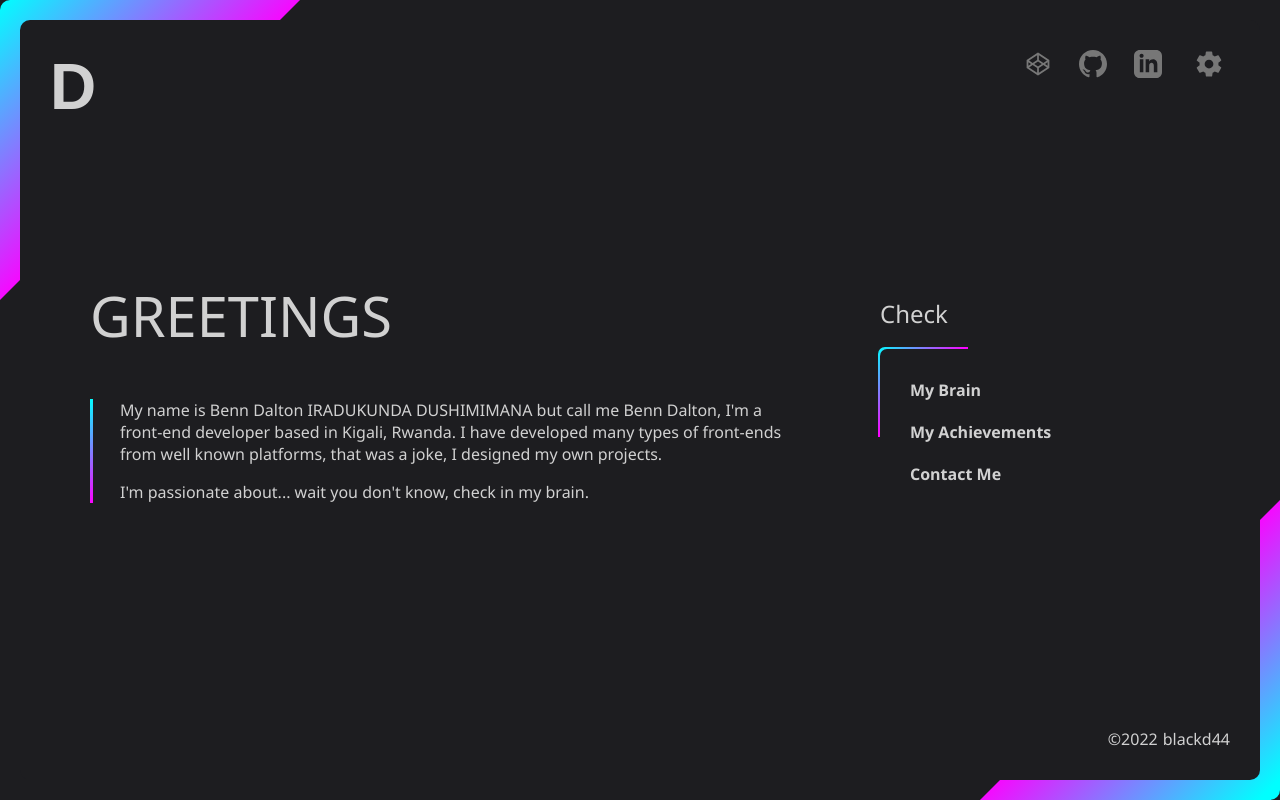
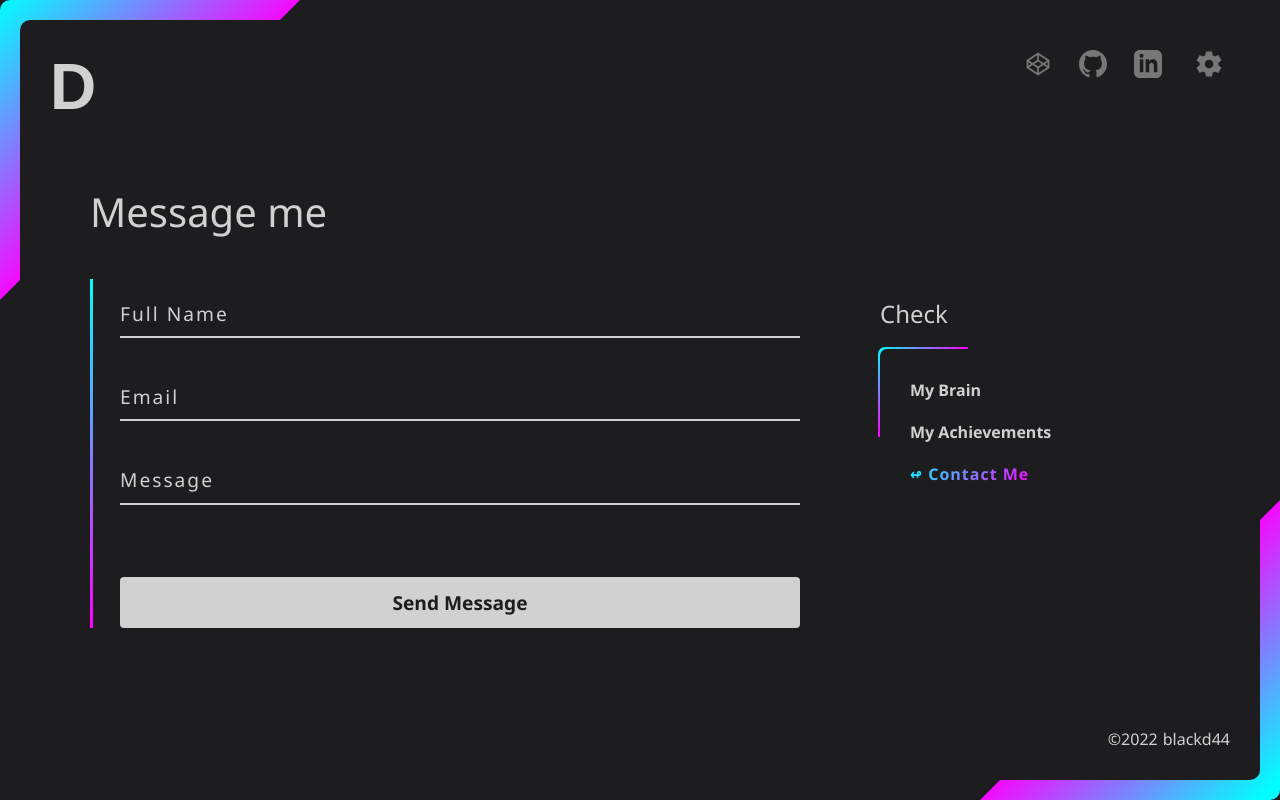
Before and after one commit to blackd44/mine, a Next.js app: page /contact in a window 1280 px wide. Built offline with nearby package versions, Linux system fonts and the light colour scheme.

Commit message:
adding the contact page - Day 4

```diff
--- a/components/content.js
+++ b/components/content.js
@@ -23,7 +23,7 @@ const Content = ({ children, type }) => {
                                     <Link href=''><span>my Achievements</span></Link>
                                 </div>
                                 <div>
-                                    <Link href=''><span>contact me</span></Link>
+                                    <Link href={router.pathname == '/contact' ? '/' : '/contact'} className={(router.pathname == '/contact' ? 'active' : '') + ' ' + (router.pathname.includes('/contact') ? 'inside' : '')}><span>contact me</span></Link>
                                 </div>
                             </div>
                         </div>
--- a/components/header.js
+++ b/components/header.js
@@ -1,9 +1,6 @@
 import Link from "next/link";
 import { useEffect, useState } from "react";
-import CodepenSvg from "./svg/codepen";
-import GithubSvg from "./svg/github";
-import LinkedinSvg from "./svg/linkedin";
-import Settings from "./svg/settings";
+import { CodepenSvg, GithubSvg, LinkedinSvg, Settings } from "./svg";
 
 const Header = () => {
     let [lineColor1Value, setLineColor1] = useState('#00ffff')
--- a/components/layout.js
+++ b/components/layout.js
@@ -9,7 +9,6 @@ const Layout = ({ children }) => {
             <Head>
                 <title>BlackD44</title>
             </Head>
-            <Mouse />
             <div className="main-container">
                 <div className="main-container-outer">
                     <div className="main-container-inner">
@@ -21,6 +20,7 @@ const Layout = ({ children }) => {
                     </div>
                 </div>
             </div>
+            <Mouse />
         </>
     );
 }
--- /dev/null
+++ b/components/svg/index.js
@@ -0,0 +1,11 @@
+import GithubSvg from "./github";
+import LinkedinSvg from "./linkedin";
+import Settings from "./settings";
+import CodepenSvg from "./codepen";
+
+module.exports = {
+    GithubSvg,
+    LinkedinSvg,
+    Settings,
+    CodepenSvg,
+}
--- /dev/null
+++ b/pages/contact/index.js
@@ -0,0 +1,43 @@
+import Head from "next/head";
+import Content from "../../components/content";
+
+const Contacts = () => {
+    return (
+        <>
+            <Head>
+                <title>Contact | BlackD44</title>
+            </Head>
+            <Content type="links">
+                <h3><span data-cursor-filter="invert(1)" data-cursor-size="50px">Message me </span></h3>
+                <div>
+                    <form>
+                        <div>
+                            <label>
+                                <span>Full Name</span>
+                                <input type='text' required />
+                            </label>
+                        </div>
+                        <div>
+                            <label>
+                                <span>Email</span>
+                                <input type='email' required />
+                            </label>
+                        </div>
+                        <div>
+                            <label>
+                                <span>Message</span>
+                                <textarea onChange={(e) => {
+                                    e.target.style.height = e.target.scrollHeight + "px"
+                                }
+                                } required />
+                            </label>
+                        </div>
+                        <button data-cursor-filter="invert(1)" data-cursor-size="40px">Send Message</button>
+                    </form>
+                </div>
+            </Content>
+        </>
+    );
+}
+
+export default Contacts;
--- a/styles/globals.scss
+++ b/styles/globals.scss
@@ -369,9 +369,99 @@ main {
       >div {
         padding-left: calc(var(--padding-size) + 10px);
         position: relative;
+
+        div:has(input, textarea, select) {
+          margin-bottom: 1.5rem;
+
+          >label {
+            @include flexColumns;
+            position: relative;
+            padding: 0 0 10px;
+            min-height: 40px;
+            height: fit-content;
+            border-bottom: 2px solid currentColor;
+
+            >span {
+              display: inline-block;
+              width: 100%;
+              background: var(--color-dark);
+              position: absolute;
+              translate: 0 21px 0;
+              font-size: 120%;
+              letter-spacing: 2px;
+              transition: var(--fast-transition-speed) ease;
+            }
+
+            input,
+            textarea,
+            select {
+              @include fill;
+              margin: 20px 0 0;
+              padding: 0;
+              border: none;
+              background-color: transparent;
+              color: var(--color-bright);
+              outline: none;
+              font-size: 120%;
+            }
+
+            textarea {
+              padding-bottom: .5rem;
+              resize: none;
+              height: 38px;
+            }
+          }
+
+          >label:has(input:valid,
+            textarea:valid,
+            select:valid,
+            input:focus,
+            textarea:focus,
+            select:focus) {
+            >span {
+              font-size: 80%;
+              translate: 0 0 0;
+            }
+          }
+
+          >label:has(textarea) {
+            height: fit-content;
+            padding-bottom: 0;
+          }
+        }
+
+        button {
+          width: 100%;
+          padding: 0.7rem;
+          border: 1px solid transparent;
+          border-radius: 4px;
+          background: var(--color-bright);
+          color: var(--color-dark);
+          font-size: 120%;
+          font-weight: bold;
+          margin-top: 3rem;
+        }
+
+        button:hover {
+          box-shadow: 0 0 1.5rem var(--color-hidden);
+        }
+
+        button:disabled {
+          border-color: currentColor;
+          background-color: var(--color-dark);
+          color: var(--color-hidden);
+        }
       }
 
-      >div::after {
+      @media screen and (max-width: 900px) {
+        >div {
+          form {
+            padding-right: calc(var(--padding-size) + 10px);
+          }
+        }
+      }
+
+      >div::before {
         content: '';
         height: 100%;
         width: var(--sm-line-width);
@@ -430,15 +520,15 @@ footer {
 }
 
 ::-webkit-scrollbar-track {
-  background: #fff4;
+  background: #fff1;
 }
 
 ::-webkit-scrollbar-thumb {
-  background: var(--color-active);
+  background: var(--linear-gradient-medium);
 }
 
 ::-webkit-scrollbar-thumb:hover {
-  background: var(--color-active-2);
+  background: var(--linear-gradient-medium-invert);
 }
 
 .linear-gradient-md {
@@ -460,6 +550,8 @@ footer {
   border: 2px solid currentColor;
   border-width: 0;
   translate: -100px -100px;
+  top: 0;
+  left: 0;
 
   >div {
     position: absolute;
--- a/styles/variable.scss
+++ b/styles/variable.scss
@@ -9,6 +9,7 @@
     //gradients
     --linear-gradient-medium-half: linear-gradient(135deg, var(--color-active) 0%, var(--color-active-2) 50%);
     --linear-gradient-medium: linear-gradient(135deg, var(--color-active), var(--color-active-2));
+    --linear-gradient-medium-invert: linear-gradient(-45deg, var(--color-active), var(--color-active-2));
     --linear-gradient-large: linear-gradient(135deg, var(--color-active) 0%, var(--color-active-2) 15%, var(--color-active-2) 85%, var(--color-active) 99%);
 
     //numbers
```
